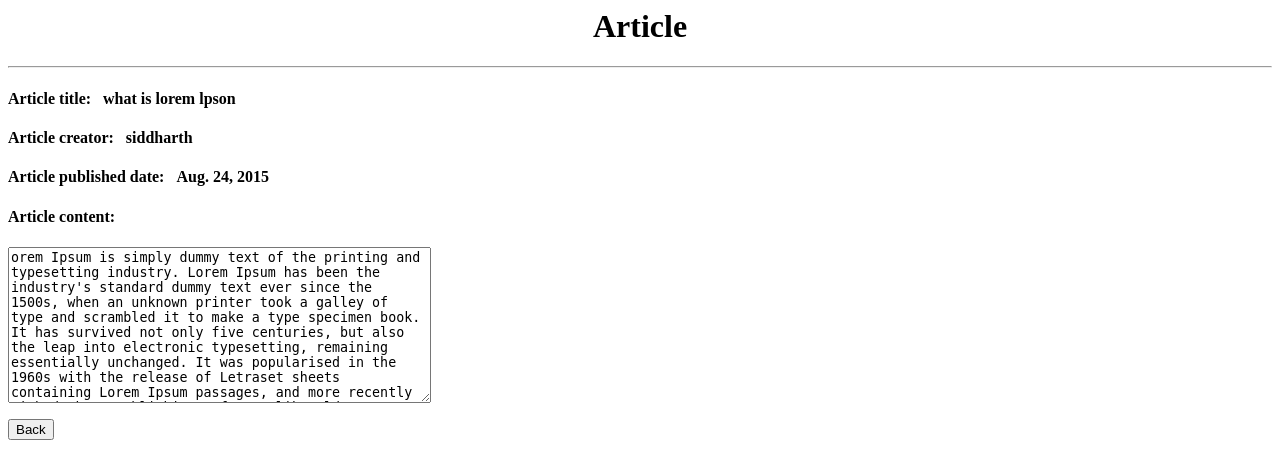
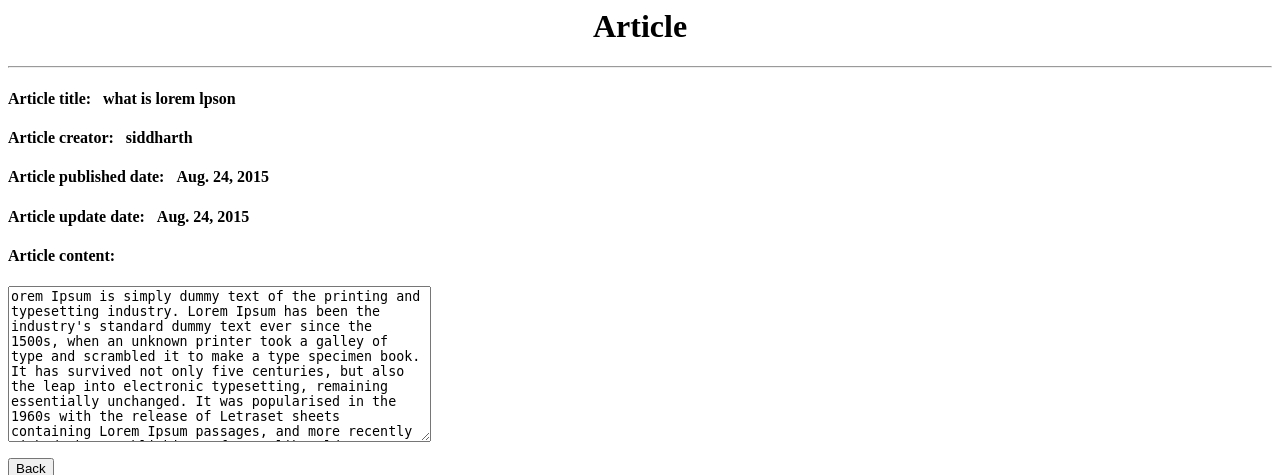
Before and after one commit to siddharthss/blog, a Django app: page /article/1/ in a window 1280 px wide. Shown: the top 475 px of the page. Run offline with Django 3.2, Linux system fonts and the light colour scheme; a user stored in the database is signed in; data comes from the database, SQL or seed files in the repository; both versions use the stored data as it was after the commit; parts of the project's set-up code (start-up, migrations or seed data) failed here and were passed over.

Commit message:
add all modified file on 24

```diff
--- a/article/models.py
+++ b/article/models.py
@@ -1,9 +1,12 @@
 from django.db import models
 from django.contrib.auth.models import User
+
 # Create your models here.
+
 
 class Article(models.Model):
     title = models.CharField(max_length=200)
     pub_date = models.DateField()
+    update_date = models.DateField()
     content = models.TextField()
     user_fk = models.ForeignKey(User)
--- a/article/templates/article/display.html
+++ b/article/templates/article/display.html
@@ -3,13 +3,38 @@
     <title></title>
 </head>
 <body>
+{% if user_req != search_article.user_fk%}
+
     <center><h1>Article</h1></center>
     <hr>
     <h4>Article title:&nbsp;&nbsp;&nbsp;{{ search_article.title }}</h4>
     <h4>Article creator:&nbsp;&nbsp;&nbsp;{{ search_article.user_fk }}</h4>
     <h4>Article published date:&nbsp;&nbsp;&nbsp;{{ search_article.pub_date }}</h4>
+    <h4>Article update date:&nbsp;&nbsp;&nbsp;{{ search_article.update_date }}</h4>
     <h4>Article content:</h4>
         <p><textarea cols="50" rows="10" readonly>{{search_article.content}}</textarea></p>
     <a href="{% url 'index' %}"><button>Back</button></a>
+
+{% elif user_req == search_article.user_fk %}
+
+    <center><h1>Article</h1></center>
+    <hr>
+<form action="{% url 'update_content' search_article.id %}" method="post">
+        {% csrf_token %}
+    <h4>Article title:&nbsp;&nbsp;&nbsp;
+        <input type="text" name="update_title" value="{{ search_article.title }}">
+    </h4>
+    <h4>Article creator:&nbsp;&nbsp;&nbsp;{{ search_article.user_fk }}</h4>
+    <h4>Article published date:&nbsp;&nbsp;&nbsp;{{ search_article.pub_date }}</h4>
+    <h4>Article update date:&nbsp;&nbsp;&nbsp;{{ search_article.update_date }}</h4>
+    <h4>Article content:</h4>
+        <p><textarea cols="50" rows="10" name="update_content">{{search_article.content}}</textarea></p>
+    <input type="submit" value="Update">
+</form>
+
+    <a href="{% url 'index' %}"><button>Back</button></a>
+
+{% endif %}
+
 </body>
 </html>
--- a/article/templates/article/index.html
+++ b/article/templates/article/index.html
@@ -4,8 +4,8 @@
     <title></title>
 </head>
 <body>
-<p>welcome,{{user.first_name}}
 <center><h1>Blog</h1></center>
+<p>welcome,{{user.first_name}}</p>
 <hr>
 {% if article_list %}
     <table border="2" >
@@ -40,9 +40,9 @@
 
     <form action="{% url 'create' %}" method="post">
         {% csrf_token %}
-
         <input type="submit" value="Create Article">
     </form>
- <a href="{% url 'logout_acc' %}"><button>logout</button></a>
+
+    <a href="{% url 'logout_acc' %}"><button>logout</button></a>
 </body>
 </html>
--- a/article/urls.py
+++ b/article/urls.py
@@ -3,9 +3,10 @@ from django.conf.urls import url
 from . import views
 
 urlpatterns = [
-    url(r'^$',views.index,name='index'),
-    url(r'^(?P<article_id>[0-9]+)/$', views.displayview, name='display'),
-    url(r'^create/', views.createview, name='create'),
-    url(r'^add/', views.addview, name='add'),
-    url(r'^delete/(?P<article_id>[0-9]+)/$', views.deleteview, name='delete'),
+    url(r'^$',views.index_view,name='index'),
+    url(r'^(?P<article_id>[0-9]+)/$', views.display_view, name='display'),
+    url(r'^create/', views.create_view, name='create'),
+    url(r'^add/', views.add_view, name='add'),
+    url(r'^delete/(?P<article_id>[0-9]+)/$', views.delete_view, name='delete'),
+    url(r'^update/(?P<article_id>[0-9]+)/$', views.update_content_view, name='update_content'),
 ]
--- a/article/views.py
+++ b/article/views.py
@@ -1,5 +1,6 @@
 from django.shortcuts import render, redirect
 from .models import Article
+from django.utils import timezone
 from django.http import HttpResponse
 
 # Create your views here.
@@ -7,32 +8,41 @@ from django.contrib.auth.models import User
 from django.contrib.auth.decorators import login_required
 
 @login_required
-def index(request):
+def index_view(request):
     article_list = Article.objects.all()
     return render(request, 'article/index.html', {'article_list': article_list})
 
 @login_required
-def displayview(request, article_id):
+def display_view(request, article_id):
     search_article = Article.objects.get(pk=article_id)
-    return render(request, 'article/display.html', {'search_article': search_article})
+    return render(request, 'article/display.html', {'search_article': search_article,'user_req':request.user})
 
 @login_required
-def createview(request):
+def create_view(request):
     return render(request, 'article/create.html',)
 
 @login_required
-def addview(request):
-    title=request.POST['title']
-    user=request.user
-    user_object=User.objects.get(first_name=user.first_name)
-    pub_date=request.POST['pub_date']
-    content=request.POST['content']
-    art=Article.objects.create(title=title, user_fk=user_object , pub_date=pub_date, content=content)
+def add_view(request):
+    title = request.POST['title']
+    user = request.user
+    user_object = User.objects.get(first_name=user.first_name)
+    pub_date = request.POST['pub_date']
+    content = request.POST['content']
+    art = Article.objects.create(title=title, user_fk=user_object , pub_date=pub_date, update_date=pub_date, content=content)
     art.save()
-    return redirect(index)
+    return redirect(index_view)
 
 @login_required
-def deleteview(request, article_id):
+def delete_view(request, article_id):
     delete_article = Article.objects.get(pk=article_id)
     delete_article.delete()
-    return redirect(index)
+    return redirect(index_view)
+
+@login_required
+def update_content_view(request, article_id):
+    search_article = Article.objects.get(pk=article_id)
+    search_article.content = request.POST['update_content']
+    search_article.title = request.POST['update_title']
+    search_article.update_date = timezone.now()
+    search_article.save()
+    return redirect(display_view,search_article.id)
```
Also changed, not shown: article/templates/article/create.html (+4 -4 lines), creator/templates/creator/create_account.html (+4 -4 lines), creator/templates/creator/login.html (+8 -7 lines), creator/views.py (+4 -6 lines), article/migrations/0011_article_update_date.py (added), db.sqlite3, 5 other files.
